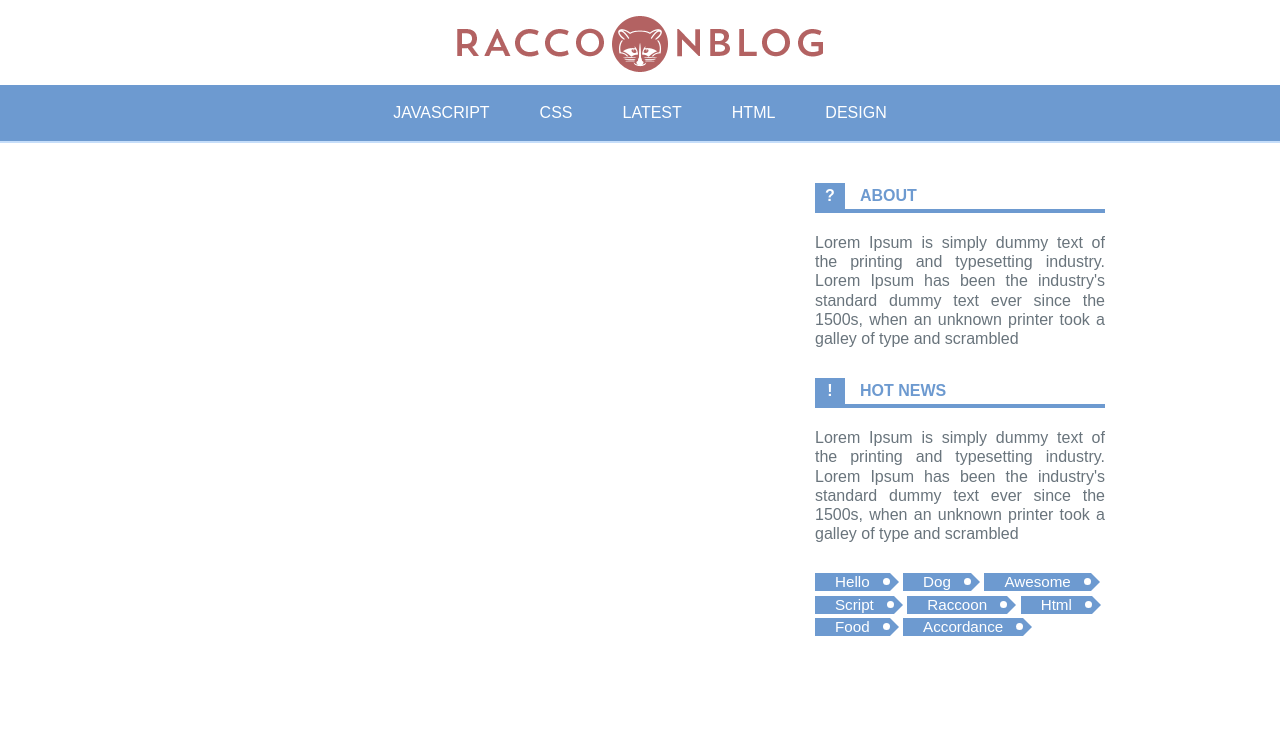
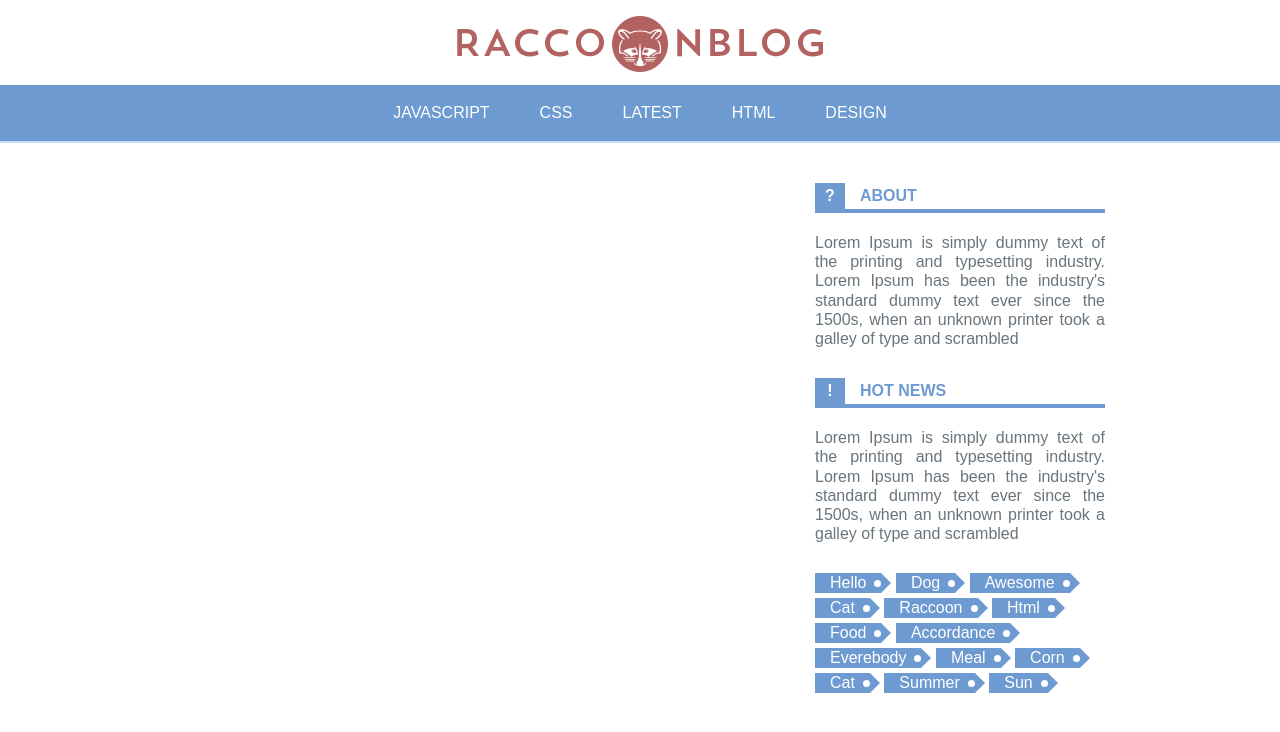
Before and after one commit to valery-webb/js-ui-angular-blog, a website: page js-ui-blog/index.html at #/latest in a window 1280 px wide. Drawn offline with Linux system fonts and the light colour scheme.

Commit message:
Semantic, less, layout actions: re-factoring.

```diff
--- a/js-ui-blog/index.html
+++ b/js-ui-blog/index.html
@@ -21,7 +21,7 @@
     </div>
     <div class="offset-wrapper">
         <div class="row-wrapper">
-            <ul class="services-toolbar">
+            <ul id="services-menu" class="services-toolbar">
                 <li><a href="" class="help" data-content="help">?</a></li>
                 <li><a href="" class="info" data-content="info">i</a></li>
                 <li><a href="" class="edit" data-content="edit">e</a></li>
@@ -40,6 +40,11 @@
     </div>
     <div class="row-wrapper">
         <div class="h-row">
+            <div id="services-content">
+                <div data-content="help">help</div>
+                <div data-content="info">info</div>
+                <div data-content="edit">edit</div>
+            </div>
             <div class="clmn-8 content">
                 <section>
                     <div ng-view></div>
@@ -62,30 +67,20 @@
                     </div>
                 <!-- tags controller & ng-repeat goes here... -->
                     <div class="aside-box tags-view">
-                        <div class="tag-shape">
-                            <div class="tag-content">hello</div>
-                        </div>
-                        <div class="tag-shape">
-                            <div class="tag-content">dog</div>
-                        </div>
-                        <div class="tag-shape">
-                            <div class="tag-content">awesome</div>
-                        </div>
-                        <div class="tag-shape">
-                            <div class="tag-content">script</div>
-                        </div>
-                        <div class="tag-shape">
-                            <div class="tag-content">raccoon</div>
-                        </div>
-                        <div class="tag-shape">
-                            <div class="tag-content">html</div>
-                        </div>
-                        <div class="tag-shape">
-                            <div class="tag-content">food</div>
-                        </div>
-                        <div class="tag-shape">
-                            <div class="tag-content">accordance</div>
-                        </div>
+                        <a class="tag" href="#">hello</a>
+                        <a class="tag" href="#">dog</a>
+                        <a class="tag" href="#">awesome</a>
+                        <a class="tag" href="#">cat</a>
+                        <a class="tag" href="#">raccoon</a>
+                        <a class="tag" href="#">html</a>
+                        <a class="tag" href="#">food</a>
+                        <a class="tag" href="#">accordance</a>
+                        <a class="tag" href="#">everebody</a>
+                        <a class="tag" href="#">meal</a>
+                        <a class="tag" href="#">corn</a>
+                        <a class="tag" href="#">cat</a>
+                        <a class="tag" href="#">summer</a>
+                        <a class="tag" href="#">sun</a>
                     </div>
                 </aside>
             </div>
--- a/js-ui-blog/less/common/mixins.less
+++ b/js-ui-blog/less/common/mixins.less
@@ -1,18 +1,18 @@
 /* Mixins
 ----------------*/
 
-.arrow-right (@arr-height: 9px, @arr-color: @color-blue-dark) {
+.arrow-right (@arr-size, @arr-color) {
   width: 0;
   height: 0;
-  border-top: @arr-height solid transparent;
-  border-bottom: @arr-height solid transparent;
-  border-left: @arr-height * 1.1 solid @arr-color;
+  border-top: @arr-size solid transparent;
+  border-bottom: @arr-size solid transparent;
+  border-left: @arr-size solid @arr-color;
 }
 
-.cicle (@radius: 10px) {
+.cicle (@radius) {
   width: @radius;
   height:@radius;
-  border-radius: @radius;
+  border-radius: @radius / 2;
 }
 
 .clear {
--- a/js-ui-blog/less/controls/tags.less
+++ b/js-ui-blog/less/controls/tags.less
@@ -1,43 +1,47 @@
 /* Tags
 ----------------------*/
+.tag {
+  margin: 0 10px 5px 0;
+  padding: 0 15px;
+  position: relative;
+  background: @color-blue-dark;
+  line-height: 20px;
+  display: inline-block;
+  text-decoration: none;
+  text-transform: capitalize;
+  color: #fff;
 
-.tag-shape {
-  display:inline-block;
-  overflow:hidden;
-  text-transform: capitalize;
-  cursor:pointer;
-  height:18px;
+
+  &:before {
+    content: "";
+    display: block;
+    position: absolute;
+    .cicle(7px);
+    top: 0;
+    bottom: 0;
+    right: 0;
+    margin: auto 0;
+    background: @color-white;
+    z-index: 2;
+  }
 
   &:after {
+    position: absolute;
+    top: 0;
+    left: 100%;
     content: "";
-    display:inline-block;
-    .arrow-right();
+    display: block;
+    width: 0;
+    height: 0;
+    .arrow-right(10px, @color-blue-dark);
+    z-index: 1;
   }
 
-  &:hover:after {
-    .arrow-right(9px, @color-blue-light)
+  &:hover{
+    background: @color-blue-light;
   }
 
-  .tag-content {
-    position:relative;
-    background:@color-blue-dark;
-    float:left;
-    padding:0 20px;
-    color: @color-white;
-    font:95%/120% @base-font;
-
-    &:hover {
-      background:@color-blue-light;
-    }
-
-    &:after{
-      content: "";
-      position: absolute;
-      display:block;
-      .cicle(7px);
-      top:5px;
-      right:0;
-      background:@color-white;
-    }
+  &:hover::after{
+    border-color: transparent transparent transparent @color-blue-light;
   }
 }
--- a/js-ui-blog/less/layouts/base-layout.less
+++ b/js-ui-blog/less/layouts/base-layout.less
@@ -36,8 +36,8 @@ header.logo-holder {
     }
 
     img {
-      width:100%;
-      height:auto;
+      width: 100%;
+      height: auto;
     }
 
     .meta-box {
@@ -67,3 +67,13 @@ header.logo-holder {
     }
   }
 }
+
+#services-content {
+  & > div {
+    display: none;
+  }
+
+  & > div.active {
+    display: block;
+  }
+}
--- a/js-ui-blog/temporary-layout.js
+++ b/js-ui-blog/temporary-layout.js
@@ -2,14 +2,20 @@ window.onload = function () {
 
     // just example, move to the angular directives
     var mBtn = document.getElementById('toggle-mobile-menu'),
-        menuItems = document.getElementById('top-menu').getElementsByTagName('li');
+        menuItems = document.getElementById('top-menu').getElementsByTagName('li'),
+        servicesMenu = document.getElementById('services-menu').getElementsByTagName('li'),
+        servicesContent = document.getElementById('services-content').getElementsByTagName('div');
 
     // setup listeners
-    mBtn.addEventListener('click', toggleMenu, false );
-    window.addEventListener('resize', onResizeApp, false );
+    mBtn.addEventListener('click', toggleMenu, false);
+    window.addEventListener('resize', onResizeApp, false);
 
     [].forEach.call(menuItems, function(item) {
-        item.addEventListener('click', toggleMenu, false );
+        item.addEventListener('click', toggleMenu, false);
+    });
+
+    [].forEach.call(servicesMenu, function(item) {
+        item.addEventListener('click', toggleServices, false);
     });
 
     // Event handlers
@@ -29,6 +35,14 @@ window.onload = function () {
         }
     }
 
-
-
+    function toggleServices (e) {
+        var contentName = e.target.getAttribute('data-content');
+        [].forEach.call(servicesContent, function(service) {
+            if (contentName !== service.getAttribute('data-content')) {
+                service.className = '';
+            } else {
+                service.className === 'active' ? service.className = '' : service.className = 'active';
+            }
+       });
+    }
 }
```
Also changed, not shown: js-ui-blog/partials/page-latest.html (+1 -1 lines), js-ui-blog/partials/post.html (+3 -4 lines), build/main.min.css.
